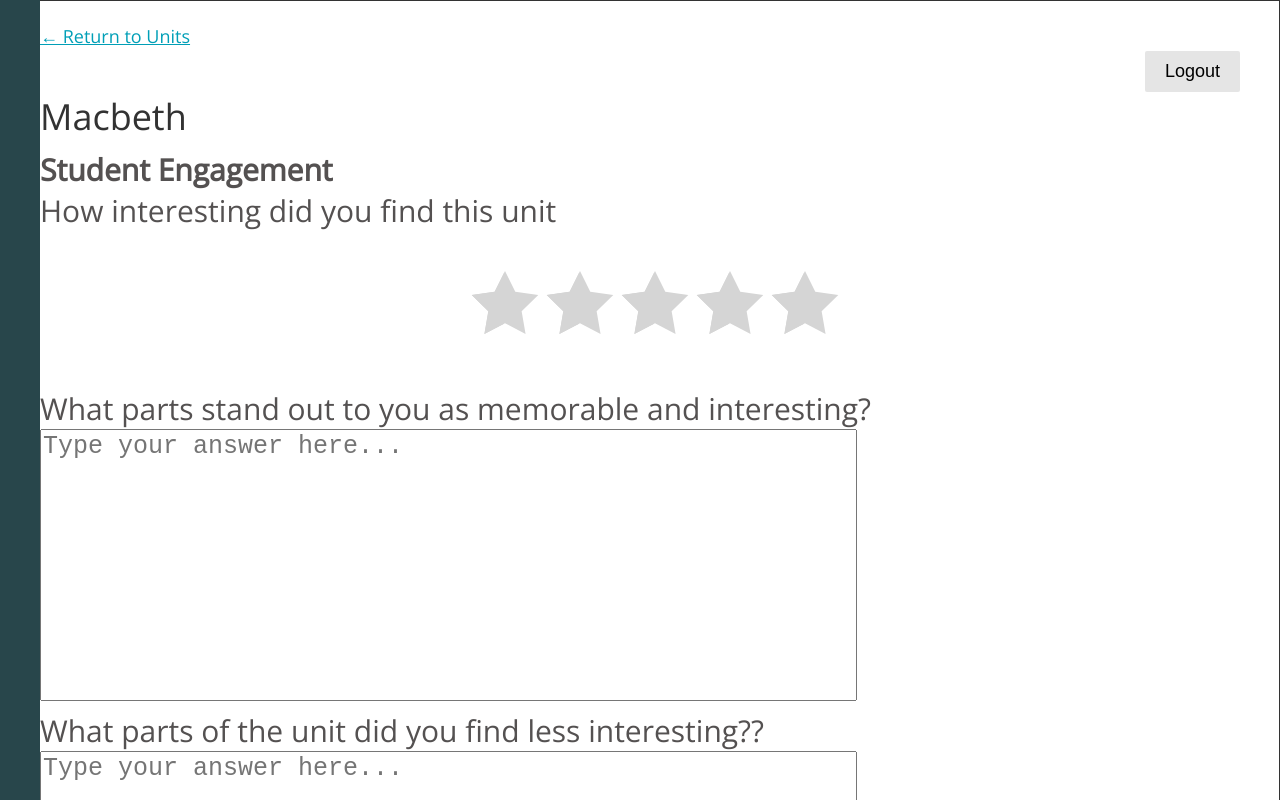
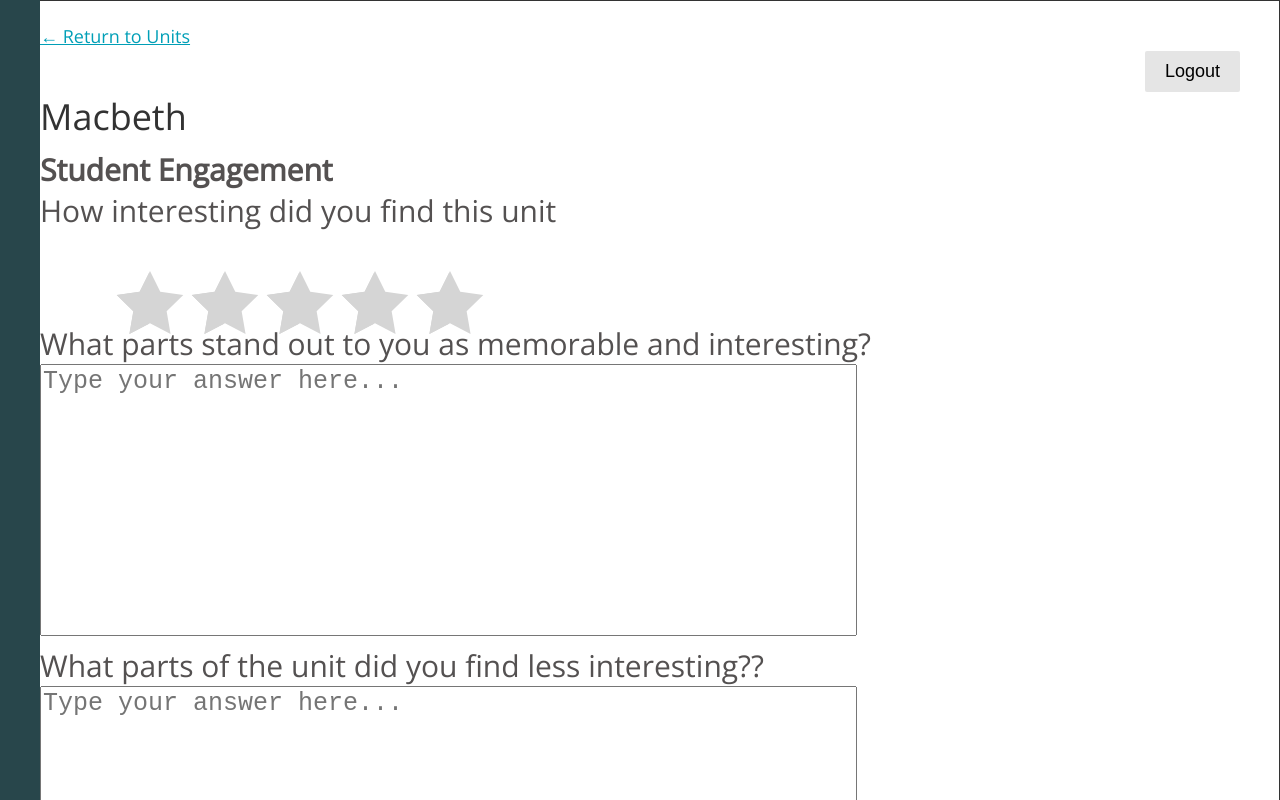
Before and after one commit to codebase-berkeley/teacher-portal, a React (Create React App) app in the folder client/: page / in a window 1280 px wide. Shown: the top 800 px of the page. Built offline with nearby package versions, Linux system fonts and the light colour scheme; the HTML template or start-up script is replaced by a standard one.

Commit message:
star alignment

```diff
--- a/client/src/components/Survey_components/Star/Star.css
+++ b/client/src/components/Survey_components/Star/Star.css
@@ -12,8 +12,6 @@
 @import url(https://fonts.googleapis.com/css?family=PT+Sans);
 .ratingControl {
   position: relative;
-  width: 375px;
-  height: 65px;
   -webkit-user-select: none;
   -moz-user-select: none;
   -ms-user-select: none;
```
